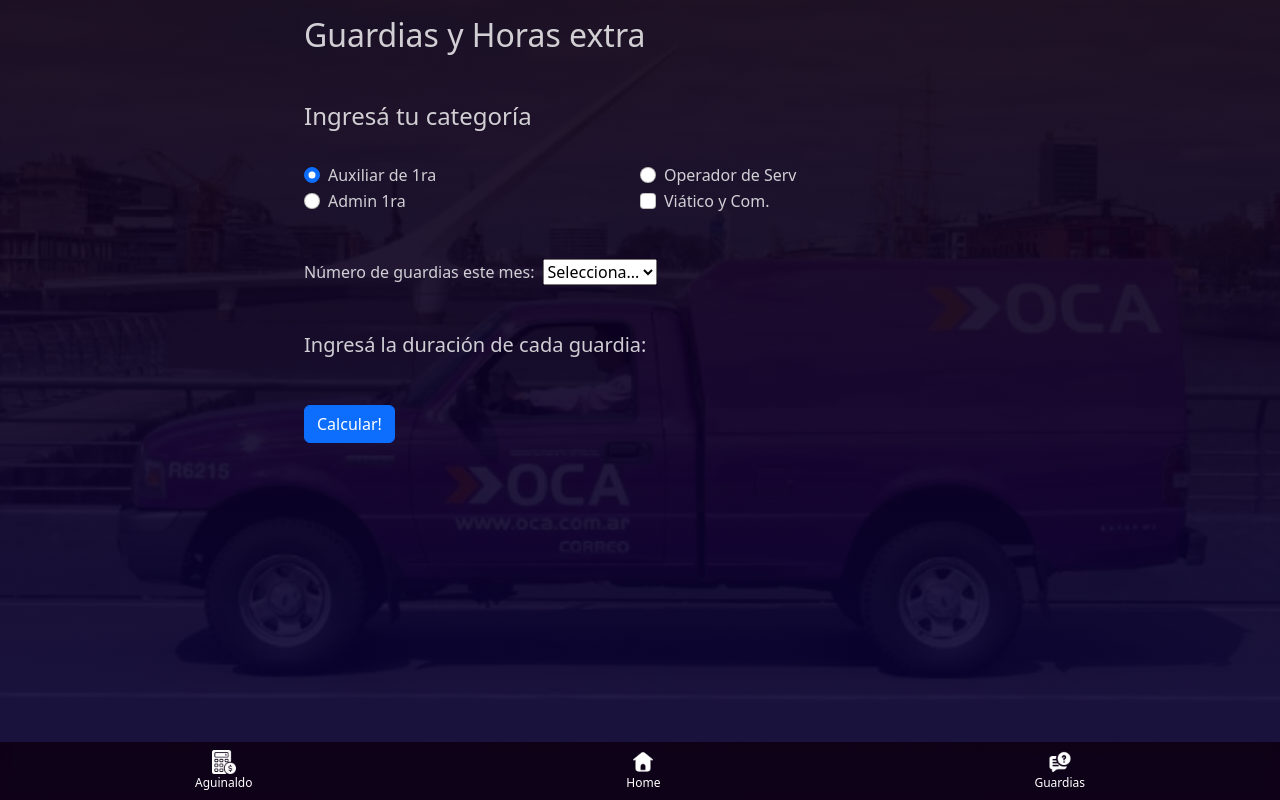
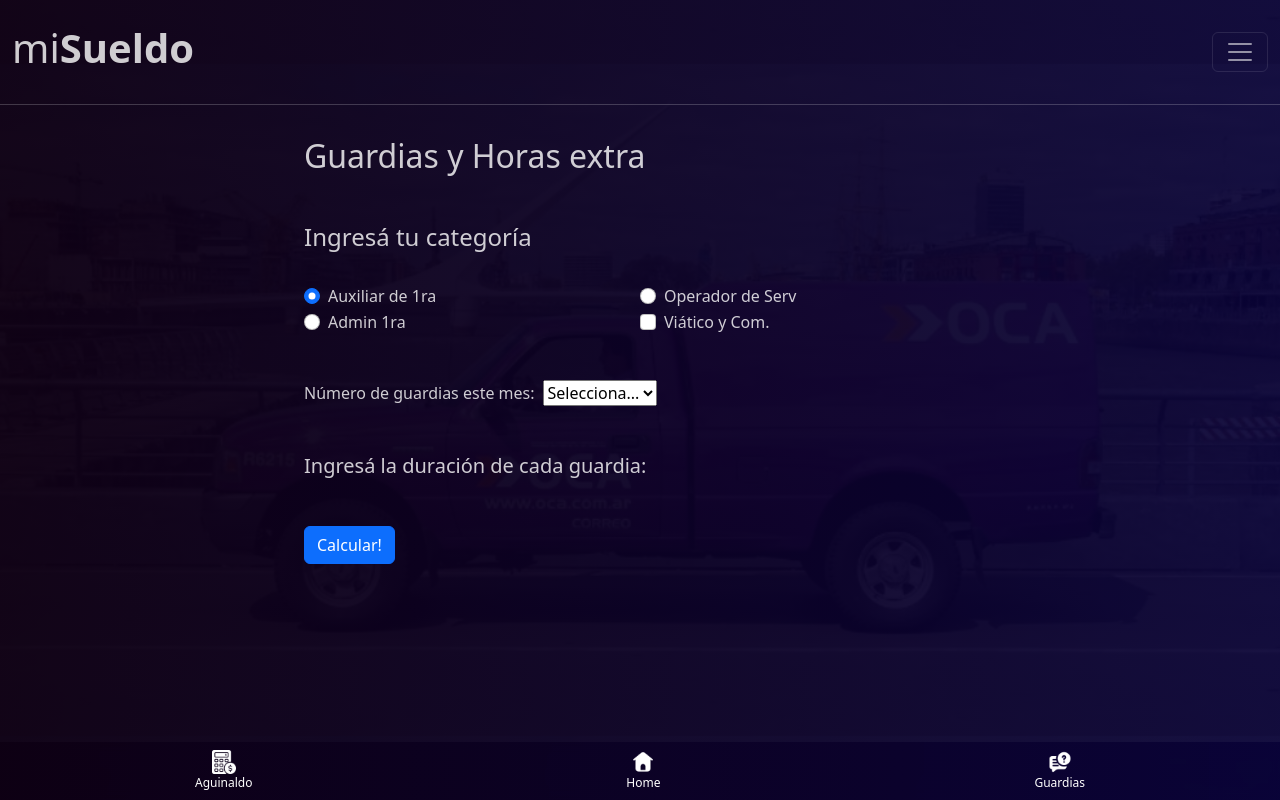
Before and after one commit to Fernskt/Oca-React-App, a React (Create React App) app: page /Faq in a window 1280 px wide. Built offline with nearby package versions, Linux system fonts and the light colour scheme.

Commit message:
Retoques UI y componente 'Guardias'

```diff
--- a/src/assets/css/App.css
+++ b/src/assets/css/App.css
@@ -1,22 +1,26 @@
+:root{
+--gradiente1: linear-gradient(90deg, rgba(14, 0, 20, 0.974) 0%, rgba(9, 3, 55, 0.939) 100%);
+}
+
 .bg-color {
     display: flex;
     flex-direction: column;
     min-height: 100vh;
-    background: linear-gradient(#0e0014ea, #090337e6);
+    background: var(--gradiente1);
     color: rgba(255, 255, 255, 0.801);
 
 }
 
-.accordion-button,
+/* .accordion-button,
 .accordion-header{
     background-color: #0e0014ea;
     color: white;
-}
+} */
 
 .bg-image {
     background-image: url(../img/pag10-ocajpg.webp);
-    background-repeat: no-repeat;
-    background-size: cover;
+
+    background-size: contain;
     background-position: center;
 
 }
@@ -66,7 +70,7 @@
 .bruto{
     color: #1fa65e;
     font-weight: 700;
-    font-size: larger;
+
 }
 
 .deducciones{
@@ -99,7 +103,7 @@
     text-align: center;
     margin-top: 2rem;
     color: rgba(255, 255, 255, 0.502);
-   background-color: #0e0014e3;
+   background: var(--gradiente1);
     backdrop-filter: blur(5px);
 
 }
@@ -127,6 +131,21 @@
 .total{
     margin: 2rem 0 5rem;
 }
-.accordion{
+.mostrarDatos{
+
+    position: sticky;
+    bottom: 4rem;
+    background: var(--gradiente1);
+    background-attachment:fixed;
+    backdrop-filter: blur(10px);
+    border-radius: .5rem;
+   border: solid 1px white;
+   padding: .5rem;
+}
+.dolar{
+    color: rgba(255, 255, 255, 0.651);
+    font-size: .9rem;
+}
+/* .accordion{
     margin: 3rem 0;
-}
+} */
--- a/src/components/Calcu.js
+++ b/src/components/Calcu.js
@@ -107,6 +107,7 @@ export default function Calcu({opcion, vaca, enf, aus, dolarOficial, valorVacas,
         ) : (
           <br></br>
         )}
+        <p className="dolar">(Valor del dólar hoy: AR${dolarOficial})</p>
       </form>
       <MostrarTotalSueldo
       dias={dias}
--- a/src/components/Categorias.js
+++ b/src/components/Categorias.js
@@ -3,6 +3,7 @@ import React from "react";
 import { useState , useEffect } from "react";
 import Calcu from "./Calcu";
 import axios from 'axios';
+
 
 
 export default function Categorias() {
@@ -117,6 +118,7 @@ useEffect(()=>{
   <h5 className="mb-5">Sueldo Básico (aux 1ra): <span className="bruto">${sueldosBasicos[0].toFixed(2)}</span></h5>
       <h3>Ingresá tu categoría</h3>
       <br />
+
 
       <div className="grid">
         <div className="form-check form-check-inline ">
--- a/src/components/MostrarTotalSueldo.js
+++ b/src/components/MostrarTotalSueldo.js
@@ -2,14 +2,14 @@ import React from 'react'
 
 export default function MostrarTotalSueldo({dias, anios , totalNeto , dolar , dolarOficial}) {
   return (
-    <>
+    <div className='mostrarDatos'>
        {(dias > 30 || dias < 0 || dias === '')||(anios > 50 || anios < 0 || anios === '') ?
       <h4 className="error">Datos ingresados Incorrectos</h4> :
       <>
-      <h4>Sueldo en Mano: <span className="bruto">${totalNeto.toFixed(2)}</span></h4>
+
+      <h4>Neto: <span className="bruto">${totalNeto.toFixed(2)}</span></h4>
       <h4>US$<span className="bruto">{dolar.toFixed(1)}</span></h4>
-      <p>(Valor del dólar a la fecha: AR${dolarOficial})</p>
       </>}
-    </>
+    </div>
   )
 }
--- a/src/containers/Faq.js
+++ b/src/containers/Faq.js
@@ -1,6 +1,7 @@
 import "../assets/css/App.css";
 import React, { useState } from "react";
 import Footer from "../components/Footer";
+import NavBar from "../components/NavBar";
 
 export default function Faq() {
   const [valorSelectGuardias, setValorSelectGuardias] = useState(0);
@@ -56,6 +57,7 @@ export default function Faq() {
 
   return (
     <div className="contenedorPrincipal">
+      <NavBar></NavBar>
       <div className="contenedor-centrar guardias">
         <div className="py-3 px-5 form-contenedor">
           <h2 className="mb-5">Guardias y Horas extra </h2>
```
